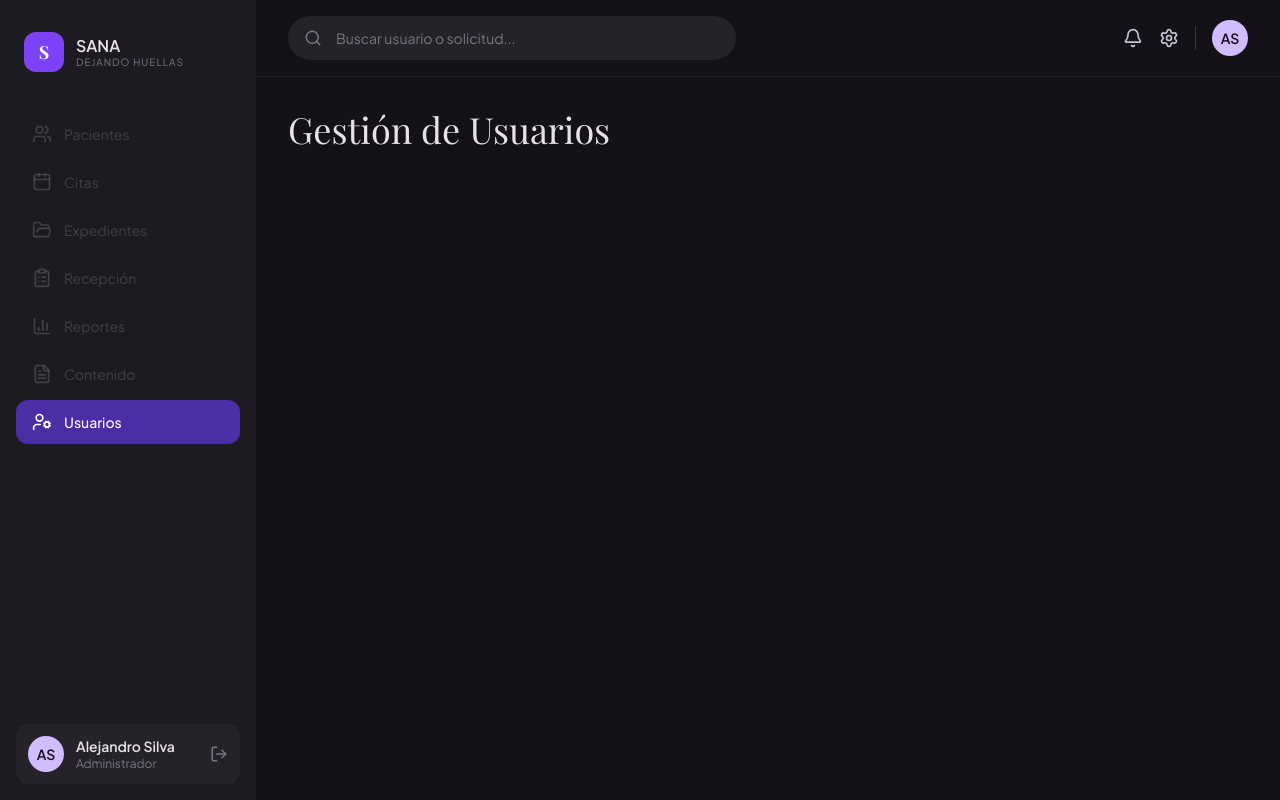
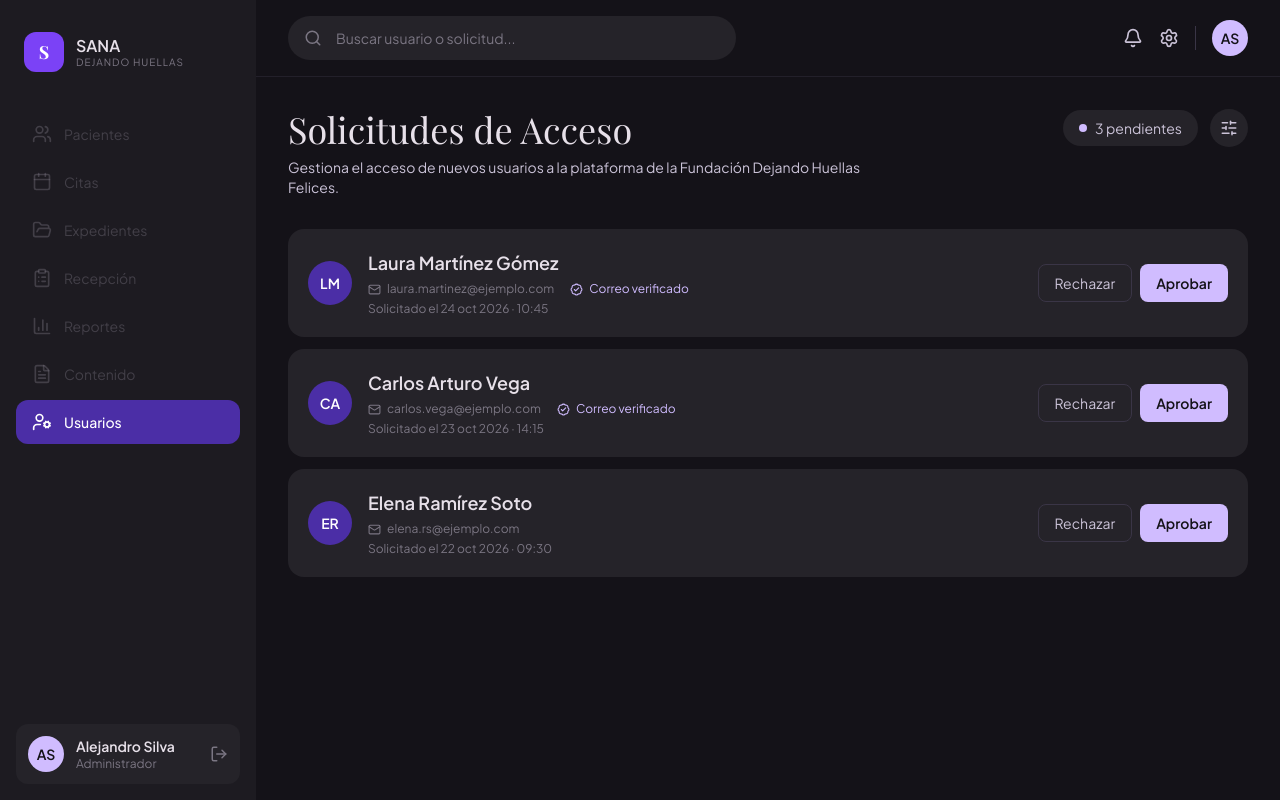
Before and after one commit to Julianlo3/SANA, a Next.js app in the folder FrontEnd/sana/: page /usuarios in a window 1280 px wide. Built offline with nearby package versions, Linux system fonts and the light colour scheme; a web font is replaced by a local one.

Commit message:
feat(usuarios): bandeja de solicitudes de acceso (HU-1.2)

```diff
--- a/FrontEnd/sana/app/(panel)/usuarios/page.tsx
+++ b/FrontEnd/sana/app/(panel)/usuarios/page.tsx
@@ -1,3 +1,82 @@
-export default function UsuariosPage() {
-  return <h1 className="font-display text-4xl">Gestión de Usuarios</h1>;
+"use client";
+
+import { useState } from "react";
+import { Mail, BadgeCheck, SlidersHorizontal } from "lucide-react";
+import { solicitudesDemo, type Solicitud } from "@/lib/datos-demo";
+
+export default function SolicitudesPage() {
+  const [solicitudes] = useState<Solicitud[]>(solicitudesDemo);
+
+  return (
+    <div className="mx-auto max-w-5xl">
+      <div className="flex items-start justify-between gap-6">
+        <div>
+          <h1 className="font-display text-4xl text-texto">
+            Solicitudes de Acceso
+          </h1>
+          <p className="mt-2 max-w-xl text-sm text-texto-suave">
+            Gestiona el acceso de nuevos usuarios a la plataforma de la
+            Fundación Dejando Huellas Felices.
+          </p>
+        </div>
+
+        <div className="flex shrink-0 items-center gap-3">
+          <span className="flex items-center gap-2 rounded-full bg-superficie px-4 py-2 text-sm text-texto-suave">
+            <span className="h-2 w-2 rounded-full bg-lavanda" />
+            {solicitudes.length} pendientes
+          </span>
+          <button className="cursor-pointer rounded-full bg-superficie p-2.5 text-texto-suave hover:text-texto">
+            <SlidersHorizontal size={18} />
+          </button>
+        </div>
+      </div>
+
+      <div className="mt-8 flex flex-col gap-3">
+        {solicitudes.map((s) => (
+          <article
+            key={s.id}
+            className="flex items-center gap-4 rounded-2xl bg-superficie p-5"
+          >
+            <div className="flex h-11 w-11 shrink-0 items-center justify-center rounded-full bg-primario-oscuro text-sm font-semibold text-white">
+              {s.nombre
+                .split(" ")
+                .slice(0, 2)
+                .map((p) => p[0])
+                .join("")}
+            </div>
+
+            <div className="min-w-0 flex-1">
+              <h2 className="truncate text-lg font-semibold text-texto">
+                {s.nombre}
+              </h2>
+              <div className="mt-1 flex flex-wrap items-center gap-x-4 gap-y-1 text-xs text-texto-tenue">
+                <span className="flex items-center gap-1.5">
+                  <Mail size={13} />
+                  {s.correo}
+                </span>
+                {s.correoVerificado && (
+                  <span className="flex items-center gap-1.5 text-lavanda">
+                    <BadgeCheck size={13} />
+                    Correo verificado
+                  </span>
+                )}
+              </div>
+              <p className="mt-1 text-xs text-texto-tenue">
+                Solicitado el {s.fecha}
+              </p>
+            </div>
+
+            <div className="flex shrink-0 gap-2">
+              <button className="cursor-pointer rounded-lg border border-borde px-4 py-2 text-sm text-texto-suave transition hover:border-texto-suave hover:text-texto">
+                Rechazar
+              </button>
+              <button className="cursor-pointer rounded-lg bg-lavanda px-4 py-2 text-sm font-semibold text-fondo transition hover:brightness-110">
+                Aprobar
+              </button>
+            </div>
+          </article>
+        ))}
+      </div>
+    </div>
+  );
 }
--- /dev/null
+++ b/FrontEnd/sana/lib/datos-demo.ts
@@ -0,0 +1,38 @@
+export type Solicitud = {
+  id: string;
+  nombre: string;
+  correo: string;
+  fecha: string;
+  correoVerificado: boolean;
+};
+
+export const solicitudesDemo: Solicitud[] = [
+  {
+    id: "REQ-00142",
+    nombre: "Laura Martínez Gómez",
+    correo: "laura.martinez@ejemplo.com",
+    fecha: "24 oct 2026 · 10:45",
+    correoVerificado: true,
+  },
+  {
+    id: "REQ-00141",
+    nombre: "Carlos Arturo Vega",
+    correo: "carlos.vega@ejemplo.com",
+    fecha: "23 oct 2026 · 14:15",
+    correoVerificado: true,
+  },
+  {
+    id: "REQ-00140",
+    nombre: "Elena Ramírez Soto",
+    correo: "elena.rs@ejemplo.com",
+    fecha: "22 oct 2026 · 09:30",
+    correoVerificado: false,
+  },
+];
+
+export const ROLES = [
+  "Administrador",
+  "Asistente administrativa",
+  "Psicólogo",
+  "Marketing y diseño",
+] as const;
```
